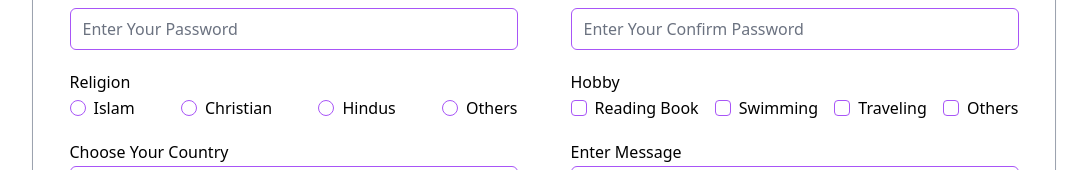
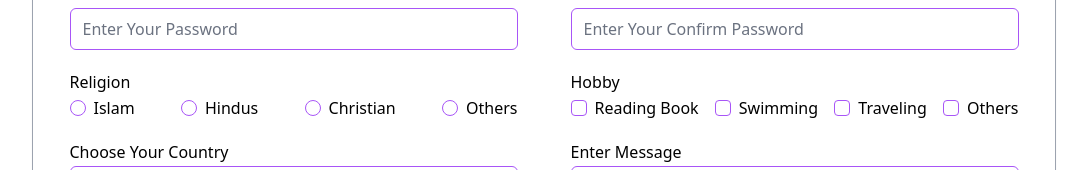
Before and after one commit to yasin2514/reusable-components, a React (Vite) app: page / in a window 1280 px wide. Shown: the part 147-317 px from the top of the page, without its empty margins (96-1183 px from the left). Built offline with nearby package versions, Linux system fonts and the light colour scheme.

Commit message:
select and another way to checkbox and radio done

```diff
--- a/src/components/Form/Input.tsx
+++ b/src/components/Form/Input.tsx
@@ -1,9 +1,6 @@
-import { createContext, useContext } from "react";
 import {
-  TInnerInputProps,
-  TInnerSectionContextProps,
-  TInnerSectionProps,
   TInputProps,
+  TRadioAndCheckboxProps,
   TSelectProps,
   TTextAreaProps,
 } from "../../types/types";
@@ -41,49 +38,6 @@ export const Input = ({
   );
 };
 
-// for the radio button and checkbox component
-const InnerSectionContext = createContext<TInnerSectionContextProps | null>(
-  null
-);
-export const InnerSection = ({
-  register,
-  errors,
-  children,
-  type,
-  label,
-}: TInnerSectionProps) => {
-  const { name } = register;
-  return (
-    <InnerSectionContext.Provider value={{ register, type }}>
-      <div className="w-full max-w-md">
-        <label className="block mb-0.5">{label}</label>
-        <div className="grid grid-cols-2 md:flex justify-between items-center">
-          {children}
-        </div>
-        {errors[name] && (
-          <span className="text-red-500 text-xs">{errors[name]?.message}</span>
-        )}
-      </div>
-    </InnerSectionContext.Provider>
-  );
-};
-Input.InnerSection = InnerSection;
-
-// for the radio button and checkbox  component
-const InnerInput = ({ value }: TInnerInputProps) => {
-  const { register, type } = useContext(
-    InnerSectionContext
-  ) as TInnerSectionContextProps;
-  const random = Math.random().toString(36).substring(7);
-  const id = value.concat(random).toLowerCase();
-  return (
-    <div className="space-x-2 flex items-center">
-      <input type={type} id={id} value={value} {...register} />
-      <label htmlFor={id}>{value}</label>
-    </div>
-  );
-};
-InnerSection.Input = InnerInput;
 
 // for the text area component
 export const TextArea = ({ label, register, ...rest }: TTextAreaProps) => {
@@ -126,3 +80,82 @@ export const Select = ({ register, errors, label, options }: TSelectProps) => {
     </div>
   );
 };
+
+// for the checkbox and radio button component
+const RadioAndCheckbox = ({
+  label,
+  errors,
+  register,
+  options,
+  type,
+}: TRadioAndCheckboxProps) => {
+  const { name } = register || {};
+
+  const inputSection = options?.map((option: string, index: number) => {
+    const random = Math.random().toString(36).substring(7);
+    const id = option?.concat(random).toLowerCase();
+    return (
+      <div className="space-x-2 flex items-center" key={index}>
+        <input type={type} id={id} value={option} {...register} />
+        <label htmlFor={id}>{option}</label>
+      </div>
+    );
+  });
+  return (
+    <div className="w-full max-w-md">
+      <label className="block mb-0.5">{label}</label>
+      <div className="grid grid-cols-2 md:flex justify-between items-center">
+        {inputSection}
+      </div>
+      {errors[name] && (
+        <span className="text-red-500 text-xs">{errors[name]?.message}</span>
+      )}
+    </div>
+  );
+};
+Input.Radio = RadioAndCheckbox;
+Input.Checkbox = RadioAndCheckbox;
+
+
+//another way for the radio button and checkbox component
+// const InnerSectionContext = createContext<TInnerSectionContextProps | null>(
+//   null
+// );
+// export const InnerSection = ({
+//   register,
+//   errors,
+//   children,
+//   type,
+//   label,
+// }: TInnerSectionProps) => {
+//   const { name } = register || {};
+//   return (
+//     <InnerSectionContext.Provider value={{ register, type }}>
+//       <div className="w-full max-w-md">
+//         <label className="block mb-0.5">{label}</label>
+//         <div className="grid grid-cols-2 md:flex justify-between items-center">
+//           {children}
+//         </div>
+//         {errors[name] && (
+//           <span className="text-red-500 text-xs">{errors[name]?.message}</span>
+//         )}
+//       </div>
+//     </InnerSectionContext.Provider>
+//   );
+// };
+// Input.InnerSection = InnerSection;
+
+// const InnerInput = ({ value }: TInnerInputProps) => {
+//   const { register, type } = useContext(
+//     InnerSectionContext
+//   ) as TInnerSectionContextProps;
+//   const random = Math.random().toString(36).substring(7);
+//   const id = value.concat(random).toLowerCase();
+//   return (
+//     <div className="space-x-2 flex items-center">
+//       <input type={type} id={id} value={value} {...register} />
+//       <label htmlFor={id}>{value}</label>
+//     </div>
+//   );
+// };
+// InnerSection.Input = InnerInput;
--- a/src/pages/Home.tsx
+++ b/src/pages/Home.tsx
@@ -3,7 +3,6 @@ import {
   Form,
   FormSection,
   FormSubmit,
-  InnerSection,
   Input,
   Select,
   TextArea,
@@ -53,7 +52,21 @@ const Home = () => {
             register={register("confirmPassword")}
             errors={errors}
           />
-          <Input.InnerSection
+          <Input.Radio
+            register={register("religion")}
+            label="Religion"
+            errors={errors}
+            type="radio"
+            options={["Islam", "Hindus", "Christian", "Others"]}
+          />
+          <Input.Checkbox
+            register={register("hobby")}
+            type="checkbox"
+            errors={errors}
+            label="Hobby"
+            options={["Reading Book", "Swimming", "Traveling", "Others"]}
+          />
+          {/* <Input.InnerSection
             type={"radio"}
             register={register("religion")}
             errors={errors}
@@ -74,7 +87,7 @@ const Home = () => {
             <InnerSection.Input value={"Swimming"} />
             <InnerSection.Input value={"Traveling"} />
             <InnerSection.Input value={"Others"} />
-          </Input.InnerSection>
+          </Input.InnerSection> */}
 
           <Select
             register={register("country")}
--- a/src/types/types.ts
+++ b/src/types/types.ts
@@ -59,3 +59,11 @@ export type TSelectProps = {
   label: string;
   options: string[];
 };
+
+export type TRadioAndCheckboxProps = {
+  label: string;
+  register: UseFormRegisterReturn;
+  errors: any;
+  options: string[];
+  type: "radio" | "checkbox";
+};
```
